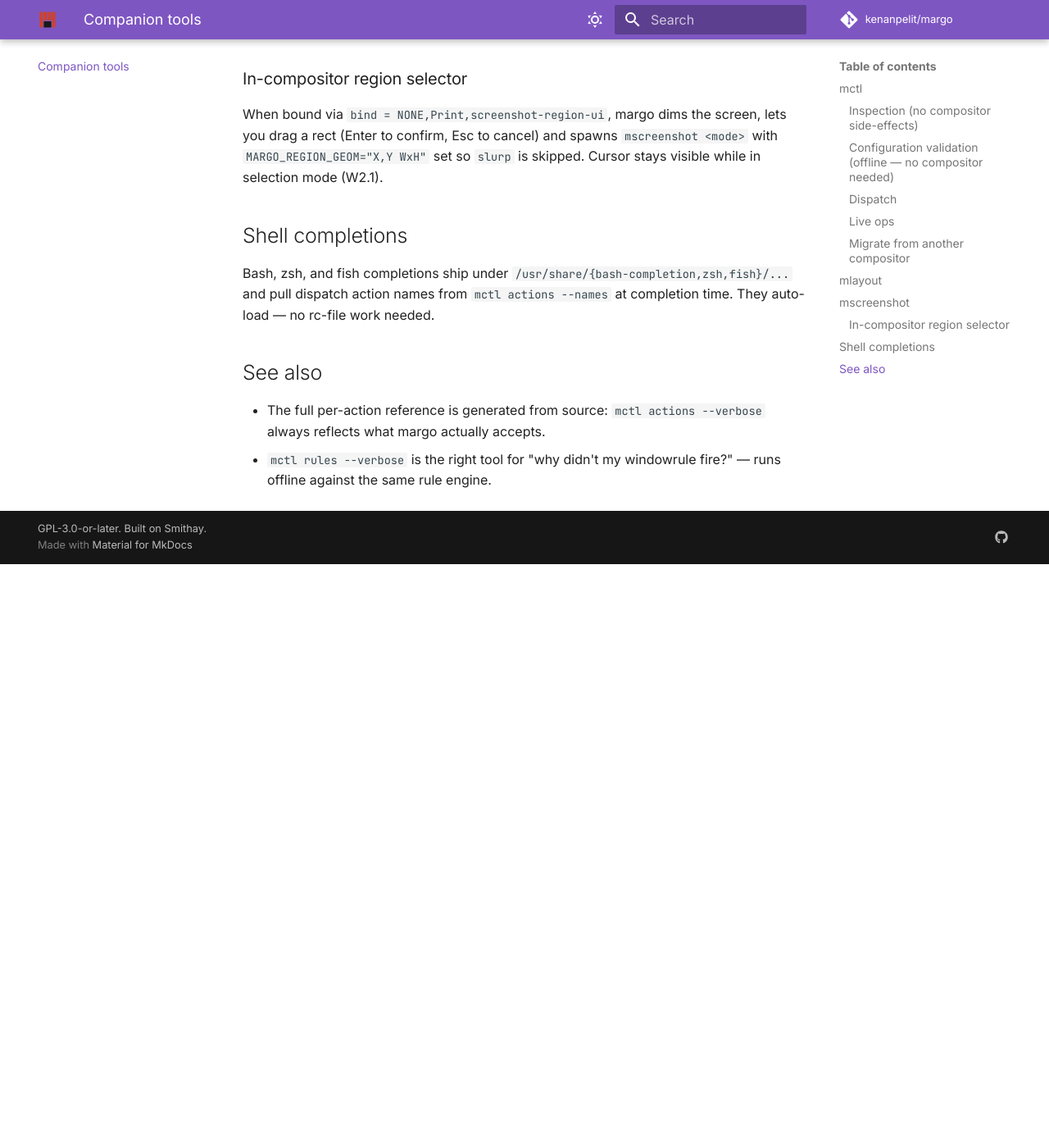
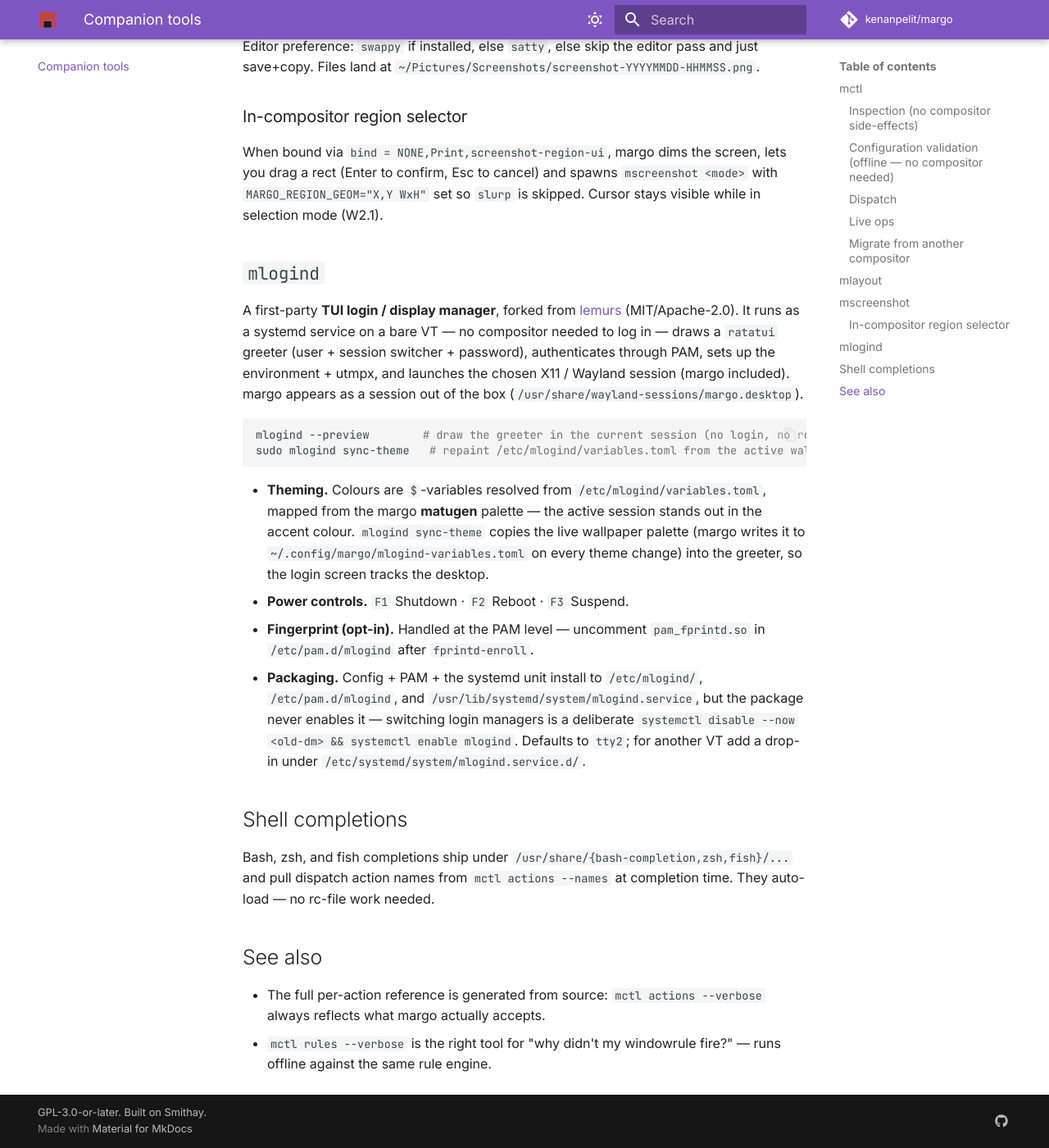
Before and after one commit to kenanpelit/margo, an MkDocs documentation site: the page built from docs/companion-tools.md, in a window 1280 px wide and 1400 px high, scrolled down 2449 px. Shown: the whole window at 82% size. Built offline with MkDocs 1.6.1 and Material for MkDocs 9.7.7, drawn with Linux system fonts in a browser that asks for light colours; comment, search, counter and statistics services are not loaded; before the commit the page ends 3137 px from its top, so only the background shows below that; some of the changed text lies outside the part shown.

Commit message:
docs: document mlogind (TUI login manager) in README + site
- README: mlogind + mwizard in the Binaries table, a 'Login manager'
  section (matugen theming, F1/F2/F3, fingerprint, /etc packaging), intro
  + manual-install loop updated.
- docs/companion-tools.md: mlogind row + a full section (preview,
  sync-theme, power controls, fingerprint, packaging/enable steps).
- docs/index.md: stack line now reads compositor + shell + login + portals.

Co-Authored-By: Claude Opus 4.7 <noreply@anthropic.com>

````diff
--- a/docs/companion-tools.md
+++ b/docs/companion-tools.md
@@ -8,6 +8,7 @@ Margo ships four binaries that share its workspace:
 | **`mctl`** | IPC + dispatch (Swiss-army CLI) |
 | **`mlayout`** | named monitor profiles |
 | **`mscreenshot`** | screen / region / window capture |
+| **`mlogind`** | TUI login / display manager (matugen-themed) |
 
 Run any of them with `--help` for the full command surface.
 
@@ -99,6 +100,20 @@ Editor preference: `swappy` if installed, else `satty`, else skip the editor pas
 
 When bound via `bind = NONE,Print,screenshot-region-ui`, margo dims the screen, lets you drag a rect (Enter to confirm, Esc to cancel) and spawns `mscreenshot <mode>` with `MARGO_REGION_GEOM="X,Y WxH"` set so `slurp` is skipped. Cursor stays visible while in selection mode (W2.1).
 
+## `mlogind`
+
+A first-party **TUI login / display manager**, forked from [lemurs](https://github.com/coastalwhite/lemurs) (MIT/Apache-2.0). It runs as a systemd service on a bare VT — no compositor needed to log in — draws a `ratatui` greeter (user + session switcher + password), authenticates through PAM, sets up the environment + utmpx, and launches the chosen X11 / Wayland session (margo included). margo appears as a session out of the box (`/usr/share/wayland-sessions/margo.desktop`).
+
+```bash
+mlogind --preview        # draw the greeter in the current session (no login, no root)
+sudo mlogind sync-theme   # repaint /etc/mlogind/variables.toml from the active wallpaper
+```
+
+- **Theming.** Colours are `$`-variables resolved from `/etc/mlogind/variables.toml`, mapped from the margo **matugen** palette — the active session stands out in the accent colour. `mlogind sync-theme` copies the live wallpaper palette (margo writes it to `~/.config/margo/mlogind-variables.toml` on every theme change) into the greeter, so the login screen tracks the desktop.
+- **Power controls.** `F1` Shutdown · `F2` Reboot · `F3` Suspend.
+- **Fingerprint (opt-in).** Handled at the PAM level — uncomment `pam_fprintd.so` in `/etc/pam.d/mlogind` after `fprintd-enroll`.
+- **Packaging.** Config + PAM + the systemd unit install to `/etc/mlogind/`, `/etc/pam.d/mlogind`, and `/usr/lib/systemd/system/mlogind.service`, but the package never enables it — switching login managers is a deliberate `systemctl disable --now <old-dm> && systemctl enable mlogind`. Defaults to `tty2`; for another VT add a drop-in under `/etc/systemd/system/mlogind.service.d/`.
+
 ## Shell completions
 
 Bash, zsh, and fish completions ship under `/usr/share/{bash-completion,zsh,fish}/...` and pull dispatch action names from `mctl actions --names` at completion time. They auto-load — no rc-file work needed.
````
Also changed, not shown: other parts of docs/companion-tools.md (+1 -1 lines), README.md (+8 -2 lines), docs/index.md (+1 -1 lines).
